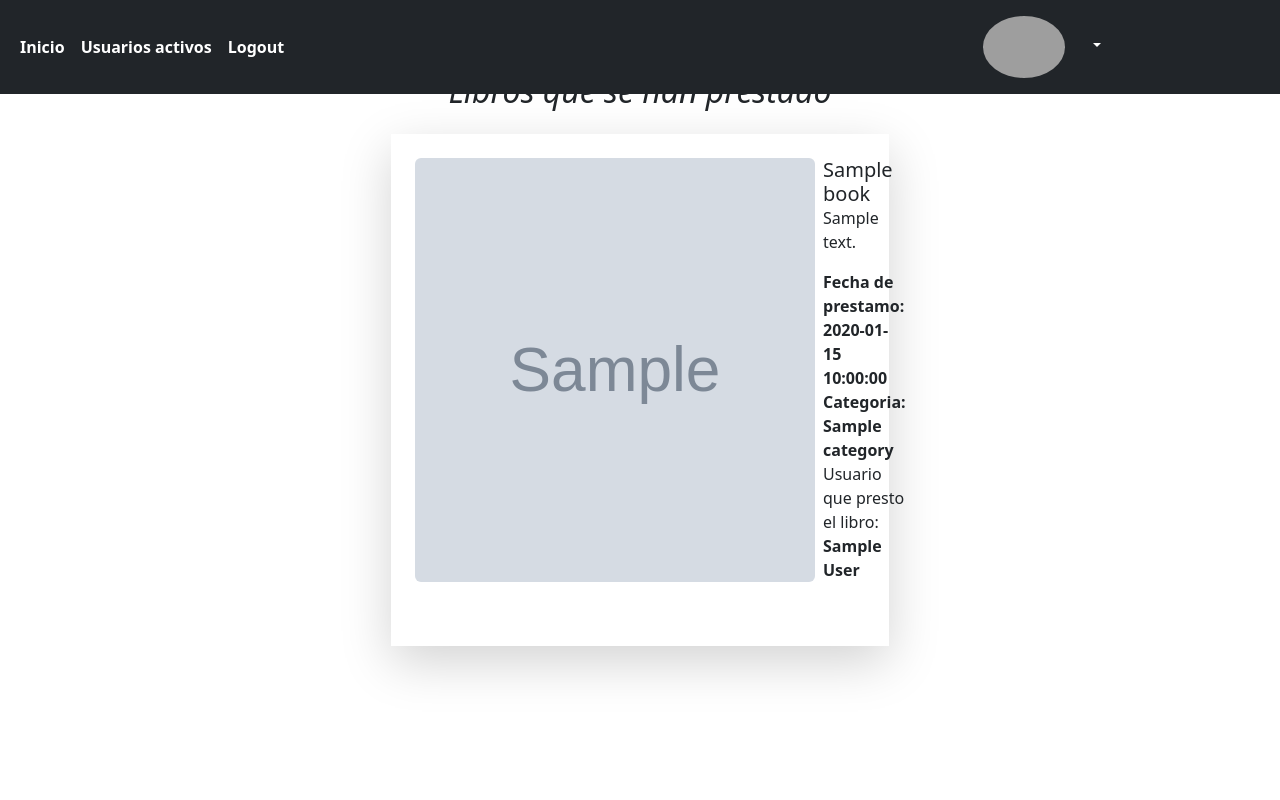
After one commit to CarlosOStaff/proyectos, a PHP site: page /ProyectoPruebaPhp/Libros/librosprestados.php in a window 1280 px wide. The commit adds this page. Run offline with PHP 8.4, Linux system fonts and the light colour scheme; the visitor is signed in with stand-in values (Sample User, id 1); tables that the repository leaves empty or names only in its code hold one stand-in row (values such as "Sample post"); grey boxes marked "Sample" are stand-in pictures; some libraries are stand-ins or nearby versions; grey boxes are pictures that could not be loaded.

Commit message:
visualizacion de libros prestados

```diff
--- /dev/null
+++ b/ProyectoPruebaPhp/Controladores/Admin/libros/librosprestados.php
@@ -0,0 +1,11 @@
+<?php
+require_once('../../../BD/conexion.php');
+
+$libros_prestados = "SELECT l.id,l.libro_id,l.fecha_prestamo,b.imagen,b.id,
+                        b.titulo_libro,b.descripcion,ct.nombre_categoria,u.nombre AS nombre_del_usuario
+                        FROM loans l
+                        JOIN books b ON l.libro_id = b.id
+                        JOIN categories ct ON b.categoria_id = ct.id
+                        JOIN users u ON l.user_id = u.id
+                        ORDER BY b.id";
+$result = $mysqli->query($libros_prestados);
--- /dev/null
+++ b/ProyectoPruebaPhp/Vistas/Admin/Libros/librosprestados.php
@@ -0,0 +1,45 @@
+<?php
+include('../../Layouts/menu_admin.php');
+
+?>
+<!DOCTYPE html>
+<html lang="en">
+
+<head>
+    <meta charset="UTF-8">
+    <meta name="viewport" content="width=device-width, initial-scale=1.0">
+</head>
+
+<body>
+    <div class="container p-5">
+        <h2 class="card-title text-center mt-4 fst-italic">Libros que se han prestado</h2>
+        <div class="row mx-auto mt-4 justify-content-center align-items-center">
+            <?php include('../../../Controladores/Admin/libros/librosprestados.php');
+            while ($row = $result->fetch_assoc()):
+            ?>
+            <div class="col-lg-6">
+                <div class="col-xl-12 shadow-lg p-3 mb-5 h-50 mw-100">
+                    <div class="card-body m-2 d-flex">
+                        <img class="img-top img-fluid mb-3 mx-auto d-block rounded img-fluid mw-100 w-100 h.auto"
+                            src="../../../Recursos/img/portadaLibros/<?php echo $row['imagen']?>" alt="Card image cap">
+                        <div class="card-body mx-2">
+                            <div class="card-body">
+                                <h5 class="card-title"><?php echo $row['titulo_libro'] ?></h5>
+                                <p class="card-text"><?php echo $row['descripcion']?></p>
+                                <strong><span>Fecha de prestamo: <?php echo $row['fecha_prestamo']?></span></strong>
+                                <strong><span>Categoria: <?php echo $row['nombre_categoria']?></span></strong>
+                                <p class="">Usuario que presto el libro: <strong><?php echo $row['nombre_del_usuario']?></strong></p>
+                            </div>
+                        </div>
+                        <!-- end card -->
+                    </div>
+                    <br>
+                </div>
+            </div>
+            <?php endwhile ?>
+            <!-- end col -->
+        </div>
+    </div>
+</body>
+
+</html>
--- a/ProyectoPruebaPhp/Vistas/Admin/index.php
+++ b/ProyectoPruebaPhp/Vistas/Admin/index.php
@@ -65,7 +65,7 @@ $user = $_SESSION['admin'];
                             include('../../Controladores/Admin/librosPrestados.php');
                             echo '<h4 class="mb-2 text-center h1 fst-italic">' . $row['total'] . '</h4>';
                             ?>
-                            <a href="#"
+                            <a href="Libros/librosprestados.php"
                                 class="btn btn-primary waves-effect waves-light btn-sm d-flex justify-content-center font-size-15 fw-bold mt-4">Ver
                                 más</a>
                         </div>
--- a/ProyectoPruebaPhp/Vistas/Layouts/menu_admin.php
+++ b/ProyectoPruebaPhp/Vistas/Layouts/menu_admin.php
@@ -14,8 +14,6 @@
     <link rel="stylesheet" href="https://cdnjs.cloudflare.com/ajax/libs/font-awesome/6.0.0-beta3/css/all.min.css">
     <link rel="stylesheet" href="../../Css/menu_cliente.css">
     <link rel="stylesheet" href="../../Css/modal.css">
-    <link rel="stylesheet" href="../../Css/libropreview.css">
-
 </head>
 
 <body>
```
Also changed, not shown: ProyectoPruebaPhp/Controladores/Admin/libros/getBookDetails.php (added, +21 -0 lines), ProyectoPruebaPhp/Css/libropreview.css (+15 -23 lines), ProyectoPruebaPhp/Vistas/Admin/Libros/libros.php (+57 -4 lines).
